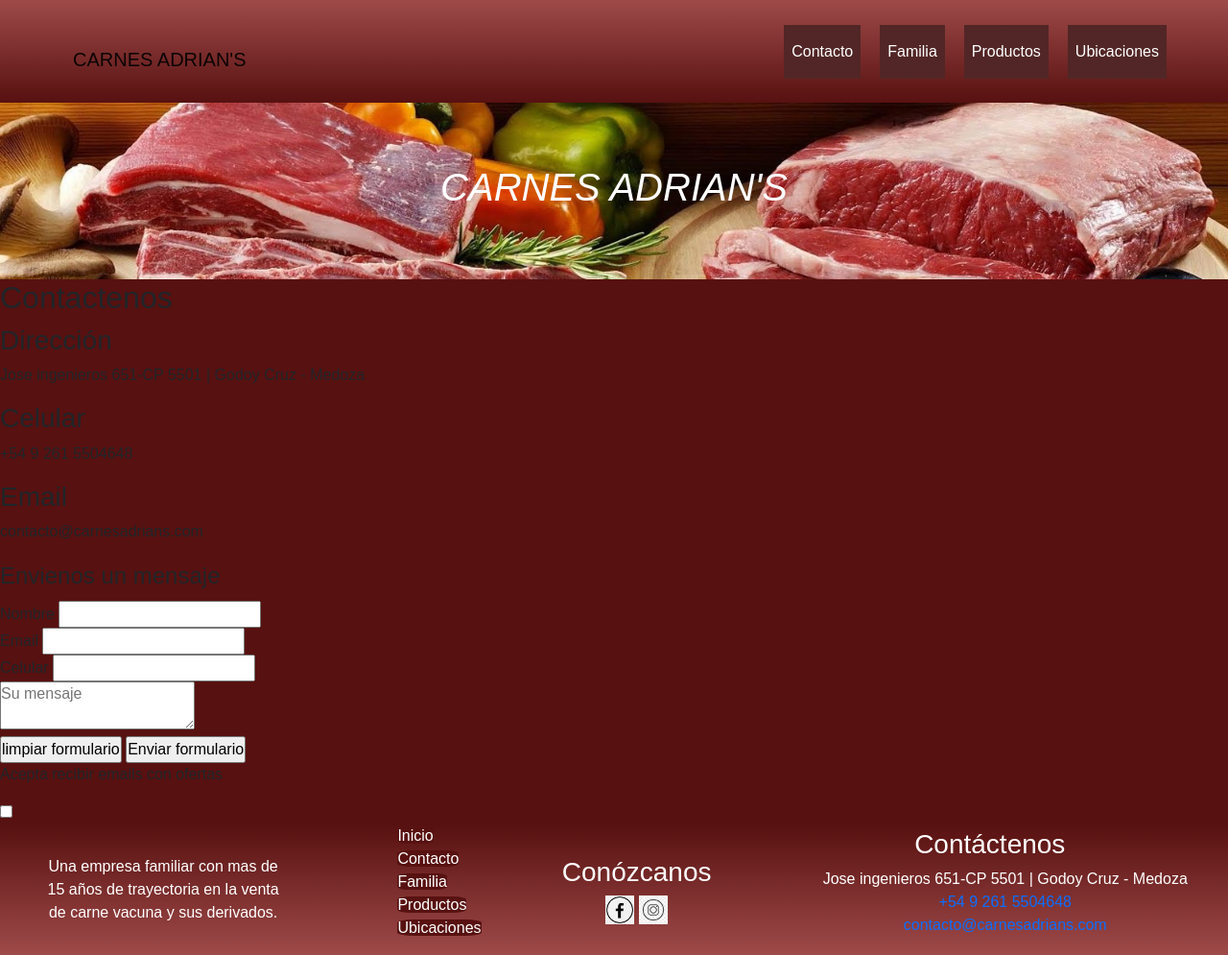
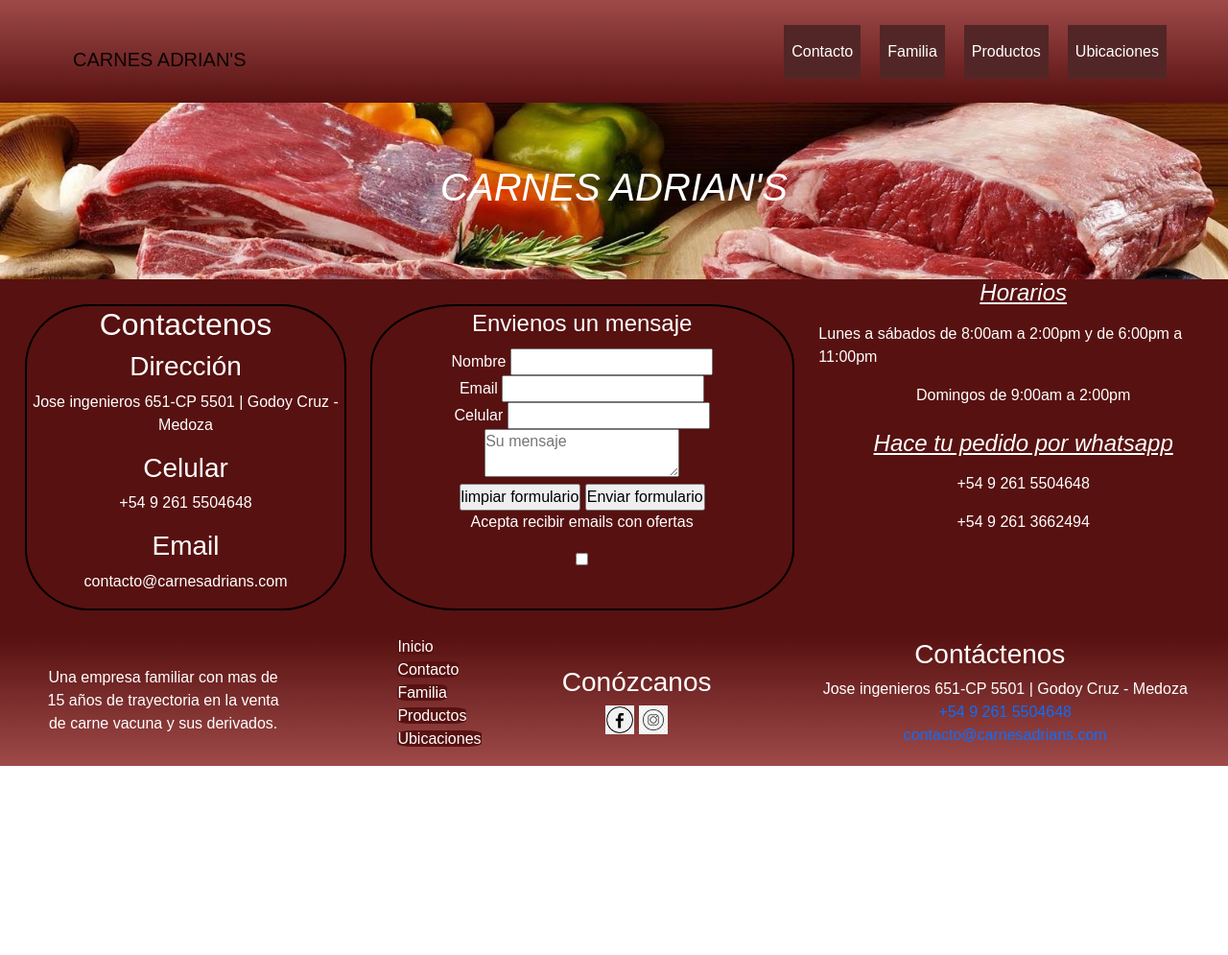
Before and after one commit to Marianoq513/Quiroga-CarnesAdrians, a plain HTML site: page pages/contacto.html in a window 1280 px wide. Shown: the whole page at 96% size. After the commit the page ends 800 px from the top, so only its background shows below. Drawn offline with nearby package versions, Linux system fonts and the light colour scheme.

Commit message:
Cambio el diseño de contacto y familia

```diff
--- a/pages/contacto.html
+++ b/pages/contacto.html
@@ -43,7 +43,7 @@
     <section>
       <h1 class="imagenPrincipal">CARNES ADRIAN'S</h1>
     </section>
-    <article>
+    <article class="pageContacto">
       <div class="formasContacto">
         <h2>Contactenos</h2>
         <h3>Dirección</h3>
@@ -75,9 +75,19 @@
          <input type="checkbox" name="terminos" id="terminos">
         </form>
       </div>
+
     </article>
     <aside>
-
+      <div class="horarios">
+        <h3>Horarios</h3>
+        <p>Lunes a sábados de 8:00am a 2:00pm y de 6:00pm a 11:00pm</p>
+        <p>Domingos de 9:00am a 2:00pm</p>
+      </div>
+      <div class="pedidos">
+        <h3>Hace tu pedido por whatsapp</h3>
+        <p>+54 9 261 5504648</p>
+        <p>+54 9 261 3662494</p>
+      </div>
     </aside>
     <footer>
       <div class="pieDePag">
--- /dev/null
+++ b/sass/_contact.scss
@@ -0,0 +1,30 @@
+.pageContacto{
+    display: flex;
+    flex-direction: row;
+    color: white;
+    padding: 3%;
+    gap:3%;
+    .formasContacto{
+        border: solid 2px black;
+        border-radius: 20%;
+        text-align: center;
+        display: flex;
+        flex-direction: column;
+        &:hover{
+            background-color:#9E4A49 ;
+            transition: all 1s;
+        }
+    }
+    .formulario{
+        border: solid 2px black;
+        border-radius: 20%;
+        text-align: center;
+        display: flex;
+        flex-direction: column;
+        gap: 2%;
+        &:hover{
+            background-color:#9E4A49 ;
+            transition: all 1s;
+        }
+    }
+}
--- /dev/null
+++ b/sass/_familia.scss
@@ -0,0 +1,18 @@
+.familia{
+    display: flex;
+    flex-direction: column;
+    padding: 3%;
+    align-items: center;
+    text-align: center;
+
+    .tituloFamilia{
+      color: #9E4A49;
+     }
+    .subtituloFamilia{
+      text-decoration: underline;
+      color: white;
+     }
+     p{
+        color: white;
+     }
+  }
--- a/sass/main.scss
+++ b/sass/main.scss
@@ -208,20 +208,7 @@ footer{
     }
    }
 }
-.familia{
-  display: flex;
-  flex-direction: column;
-  padding: 3%;
-  align-items: center;
-  text-align: center;
 
-  .tituloFamilia{
-    color: #9E4A49;
-   }
-  .subtituloFamilia{
-    text-decoration: underline;
-   }
-}
 .fotoLocales{
   display: grid;
   grid-template-columns: 1fr 1fr 1fr;
@@ -246,3 +233,5 @@ article.carrusel{
   height: auto;
 }
 @import "responsive";
+@import "contact";
+@import "familia";
```
Also changed, not shown: sass/main.css, 1 other file.
